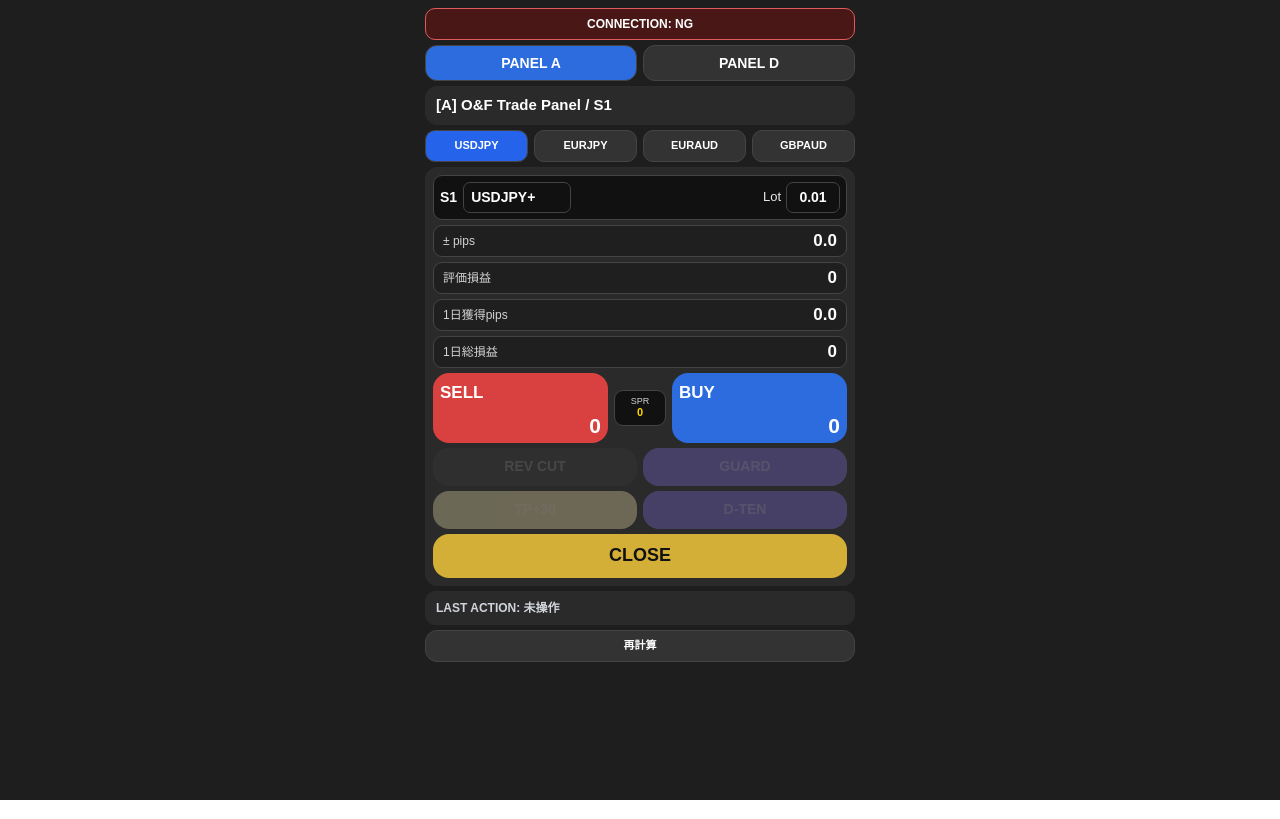
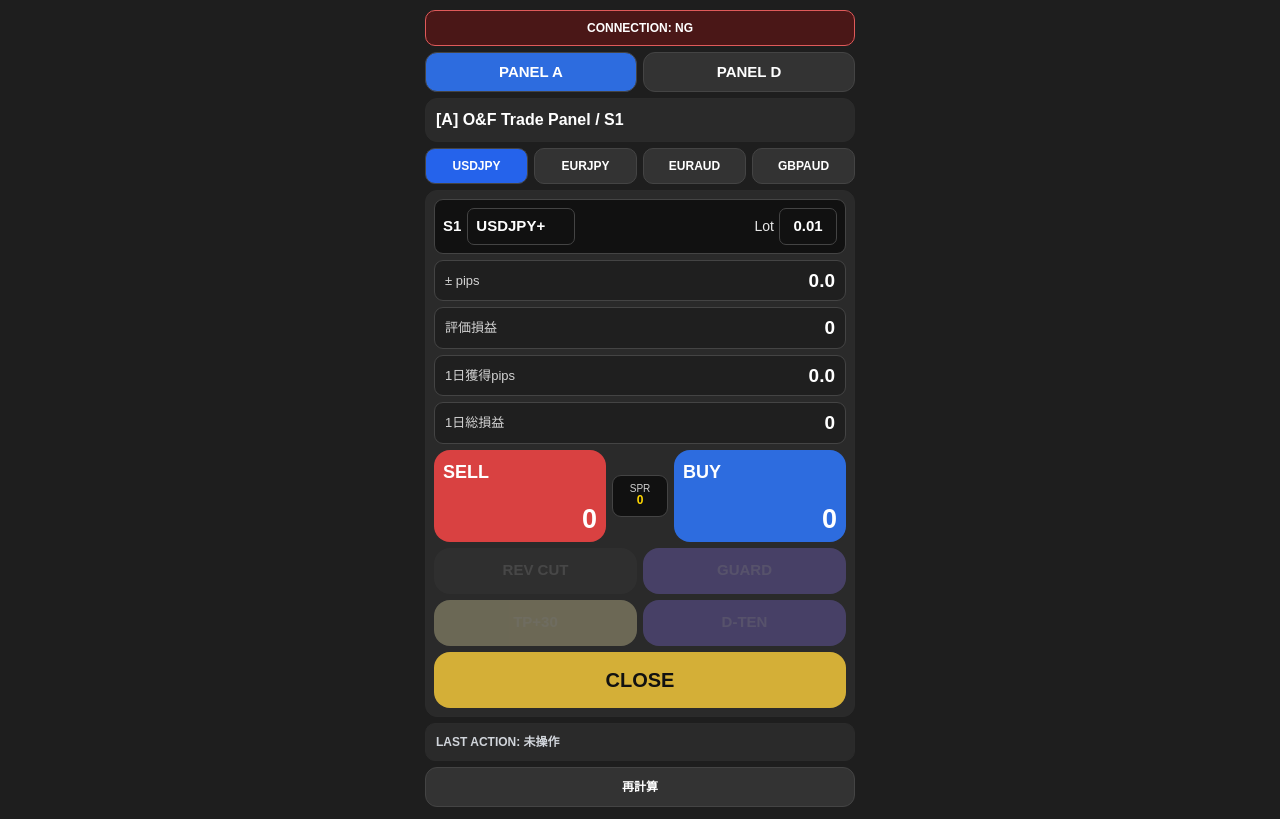
Before and after one commit to mydland777-cyber/of-panel-remote-web, a Next.js app: page / in a window 1280 px wide. Built offline with nearby package versions, Linux system fonts and the light colour scheme; no server answers.

Commit message:
Make panel rows and buttons taller

```diff
--- a/app/page.tsx
+++ b/app/page.tsx
@@ -400,7 +400,7 @@ export default function Home() {
         minHeight: "100dvh",
         background: "#1e1e1e",
         color: "#ffffff",
-        padding: "8px 8px 8px",
+        padding: "10px 8px 12px",
         fontFamily:
           'Arial, "Hiragino Kaku Gothic ProN", "Hiragino Sans", Meiryo, sans-serif',
       }}
@@ -421,8 +421,8 @@ export default function Home() {
                   ? "1px solid #e05a5a"
                   : "1px solid #555555",
             borderRadius: 10,
-            padding: "6px 10px",
-            marginBottom: 5,
+            padding: "8px 10px",
+            marginBottom: 6,
             fontSize: 12,
             fontWeight: 800,
             textAlign: "center",
@@ -442,7 +442,7 @@ export default function Home() {
             display: "grid",
             gridTemplateColumns: "1fr 1fr",
             gap: 6,
-            marginBottom: 5,
+            marginBottom: 6,
           }}
         >
           <TopTab
@@ -462,9 +462,9 @@ export default function Home() {
             background: "#2a2a2a",
             border: "1px solid #2b2b2b",
             borderRadius: 12,
-            padding: "7px 10px",
-            marginBottom: 5,
-            fontSize: 15,
+            padding: "9px 10px",
+            marginBottom: 6,
+            fontSize: 16,
             fontWeight: 800,
           }}
         >
@@ -476,7 +476,7 @@ export default function Home() {
             display: "grid",
             gridTemplateColumns: "1fr 1fr 1fr 1fr",
             gap: 6,
-            marginBottom: 5,
+            marginBottom: 6,
           }}
         >
           {panel.slots.map((item) => (
@@ -494,7 +494,7 @@ export default function Home() {
             background: "#2a2a2a",
             border: "1px solid #2b2b2b",
             borderRadius: 12,
-            padding: 7,
+            padding: 8,
           }}
         >
           <div
@@ -502,8 +502,8 @@ export default function Home() {
               background: "#111111",
               border: "1px solid #444",
               borderRadius: 9,
-              padding: 6,
-              marginBottom: 5,
+              padding: 8,
+              marginBottom: 6,
               display: "grid",
               gridTemplateColumns: "1fr auto",
               gap: 6,
@@ -511,16 +511,16 @@ export default function Home() {
             }}
           >
             <div style={{ display: "flex", alignItems: "center", gap: 6 }}>
-              <div style={{ fontWeight: 800, fontSize: 14 }}>{slot.id}</div>
+              <div style={{ fontWeight: 800, fontSize: 15 }}>{slot.id}</div>
               <div
                 style={{
                   minWidth: 108,
-                  padding: "4px 7px",
+                  padding: "6px 8px",
                   background: "#111111",
                   border: "1px solid #444",
                   borderRadius: 7,
                   fontWeight: 700,
-                  fontSize: 14,
+                  fontSize: 15,
                 }}
               >
                 {slot.symbol}
@@ -528,17 +528,17 @@ export default function Home() {
             </div>
 
             <div style={{ display: "flex", alignItems: "center", gap: 5 }}>
-              <div style={{ opacity: 0.9, fontSize: 13 }}>Lot</div>
+              <div style={{ opacity: 0.9, fontSize: 14 }}>Lot</div>
               <div
                 style={{
-                  minWidth: 54,
+                  minWidth: 58,
                   textAlign: "center",
-                  padding: "4px 7px",
+                  padding: "6px 8px",
                   background: "#111111",
                   border: "1px solid #444",
                   borderRadius: 7,
                   fontWeight: 700,
-                  fontSize: 14,
+                  fontSize: 15,
                 }}
               >
                 {slot.lot}
@@ -554,9 +554,9 @@ export default function Home() {
           <div
             style={{
               display: "grid",
-              gridTemplateColumns: "1fr 52px 1fr",
+              gridTemplateColumns: "1fr 56px 1fr",
               gap: 6,
-              marginBottom: 5,
+              marginBottom: 6,
             }}
           >
             <PriceButton
@@ -577,7 +577,7 @@ export default function Home() {
               display: "grid",
               gridTemplateColumns: "1fr 1fr",
               gap: 6,
-              marginBottom: 5,
+              marginBottom: 6,
             }}
           >
             <ActionButton
@@ -600,7 +600,7 @@ export default function Home() {
               display: "grid",
               gridTemplateColumns: "1fr 1fr",
               gap: 6,
-              marginBottom: 5,
+              marginBottom: 6,
             }}
           >
             <ActionButton
@@ -631,8 +631,8 @@ export default function Home() {
             background: "#2a2a2a",
             border: "1px solid #2b2b2b",
             borderRadius: 10,
-            padding: "7px 10px",
-            marginTop: 5,
+            padding: "9px 10px",
+            marginTop: 6,
             fontSize: 12,
             fontWeight: 700,
             color: "#d1d5db",
@@ -646,7 +646,7 @@ export default function Home() {
             display: "grid",
             gridTemplateColumns: "1fr",
             gap: 6,
-            marginTop: 5,
+            marginTop: 6,
           }}
         >
           <MiniBottomButton
@@ -673,12 +673,12 @@ function TopTab({
       type="button"
       onClick={onClick}
       style={{
-        height: 36,
+        height: 40,
         borderRadius: 12,
         border: "1px solid #444",
         background: active ? "#2d6cdf" : "#333333",
         color: "#fff",
-        fontSize: 14,
+        fontSize: 15,
         fontWeight: 800,
         WebkitTapHighlightColor: "transparent",
       }}
@@ -702,12 +702,12 @@ function MiniSelectButton({
       type="button"
       onClick={onClick}
       style={{
-        height: 32,
+        height: 36,
         borderRadius: 10,
         border: "1px solid #444",
         background: active ? "#2563eb" : "#333333",
         color: "#fff",
-        fontSize: 11,
+        fontSize: 12,
         fontWeight: 800,
         padding: "0 4px",
         WebkitTapHighlightColor: "transparent",
@@ -735,19 +735,19 @@ function InfoRow({
         background: "#1f1f1f",
         border: "1px solid #444",
         borderRadius: 9,
-        padding: "6px 9px",
-        marginBottom: 5,
+        padding: "10px 10px",
+        marginBottom: 6,
         display: "grid",
         gridTemplateColumns: "auto 1fr",
         gap: 8,
         alignItems: "center",
       }}
     >
-      <div style={{ opacity: 0.8, fontSize: 12 }}>{label}</div>
+      <div style={{ opacity: 0.8, fontSize: 13 }}>{label}</div>
       <div
         style={{
           textAlign: "right",
-          fontSize: 17,
+          fontSize: 19,
           fontWeight: 800,
           color: positive ? "#a8d8ff" : negative ? "#ffb0b0" : "#ffffff",
           lineHeight: 1,
@@ -775,12 +775,12 @@ function PriceButton({
       type="button"
       onClick={onClick}
       style={{
-        height: 70,
+        height: 92,
         borderRadius: 16,
         border: "none",
         background: isSell ? "#d94141" : "#2d6cdf",
         color: "#fff",
-        padding: 7,
+        padding: 9,
         display: "flex",
         flexDirection: "column",
         justifyContent: "space-between",
@@ -788,12 +788,12 @@ function PriceButton({
         WebkitTapHighlightColor: "transparent",
       }}
     >
-      <div style={{ fontSize: 17, fontWeight: 800, textAlign: "left" }}>
+      <div style={{ fontSize: 18, fontWeight: 800, textAlign: "left" }}>
         {side}
       </div>
       <div
         style={{
-          fontSize: 21,
+          fontSize: 27,
           fontWeight: 800,
           textAlign: "right",
           lineHeight: 1,
@@ -809,22 +809,22 @@ function SpreadBox({ spread }: { spread: string }) {
   return (
     <div
       style={{
-        height: 36,
+        height: 42,
         alignSelf: "center",
         borderRadius: 9,
         border: "1px solid #444",
         background: "#111111",
-        padding: 4,
+        padding: 5,
         display: "flex",
         flexDirection: "column",
         justifyContent: "center",
         alignItems: "center",
       }}
     >
-      <div style={{ fontSize: 9, opacity: 0.8, lineHeight: 1 }}>SPR</div>
+      <div style={{ fontSize: 10, opacity: 0.8, lineHeight: 1 }}>SPR</div>
       <div
         style={{
-          fontSize: 11,
+          fontSize: 12,
           fontWeight: 800,
           color: "gold",
           lineHeight: 1.1,
@@ -877,12 +877,12 @@ function ActionButton({
       onClick={onClick}
       style={{
         width: fullWidth ? "100%" : undefined,
-        height: close ? 44 : 38,
+        height: close ? 56 : 46,
         borderRadius: 16,
         border: "none",
         background,
         color: disabled ? "rgba(255,255,255,0.35)" : color,
-        fontSize: close ? 18 : 14,
+        fontSize: close ? 20 : 15,
         fontWeight: 800,
         opacity: disabled ? 0.35 : 1,
         WebkitTapHighlightColor: "transparent",
@@ -905,12 +905,12 @@ function MiniBottomButton({
       type="button"
       onClick={onClick}
       style={{
-        height: 32,
+        height: 40,
         borderRadius: 12,
         border: "1px solid #444",
         background: "#333333",
         color: "#ffffff",
-        fontSize: 11,
+        fontSize: 12,
         fontWeight: 800,
         WebkitTapHighlightColor: "transparent",
       }}
```
